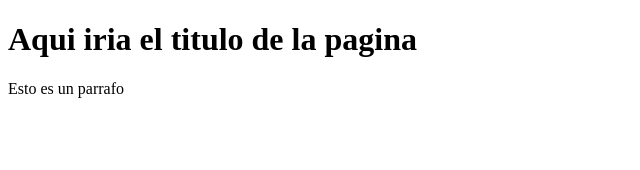
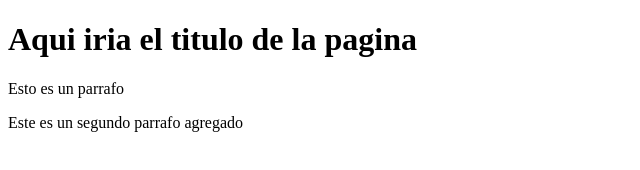
Before and after one commit to santiagoamez/Curso-Git2, a plain HTML site: page index.html in a window 1280 px wide. Shown: the whole page, without its empty margins (0-640 px from the left). Drawn offline with Linux system fonts and the light colour scheme.

Commit message:
Segundo parrafo agregado

```diff
--- a/index.html
+++ b/index.html
@@ -9,5 +9,6 @@
 <body>
     <h1>Aqui iria el titulo de la pagina</h1>
     <p>Esto es un parrafo</p>
+    <p>Este es un segundo parrafo agregado</p>
 </body>
 </html>
```
